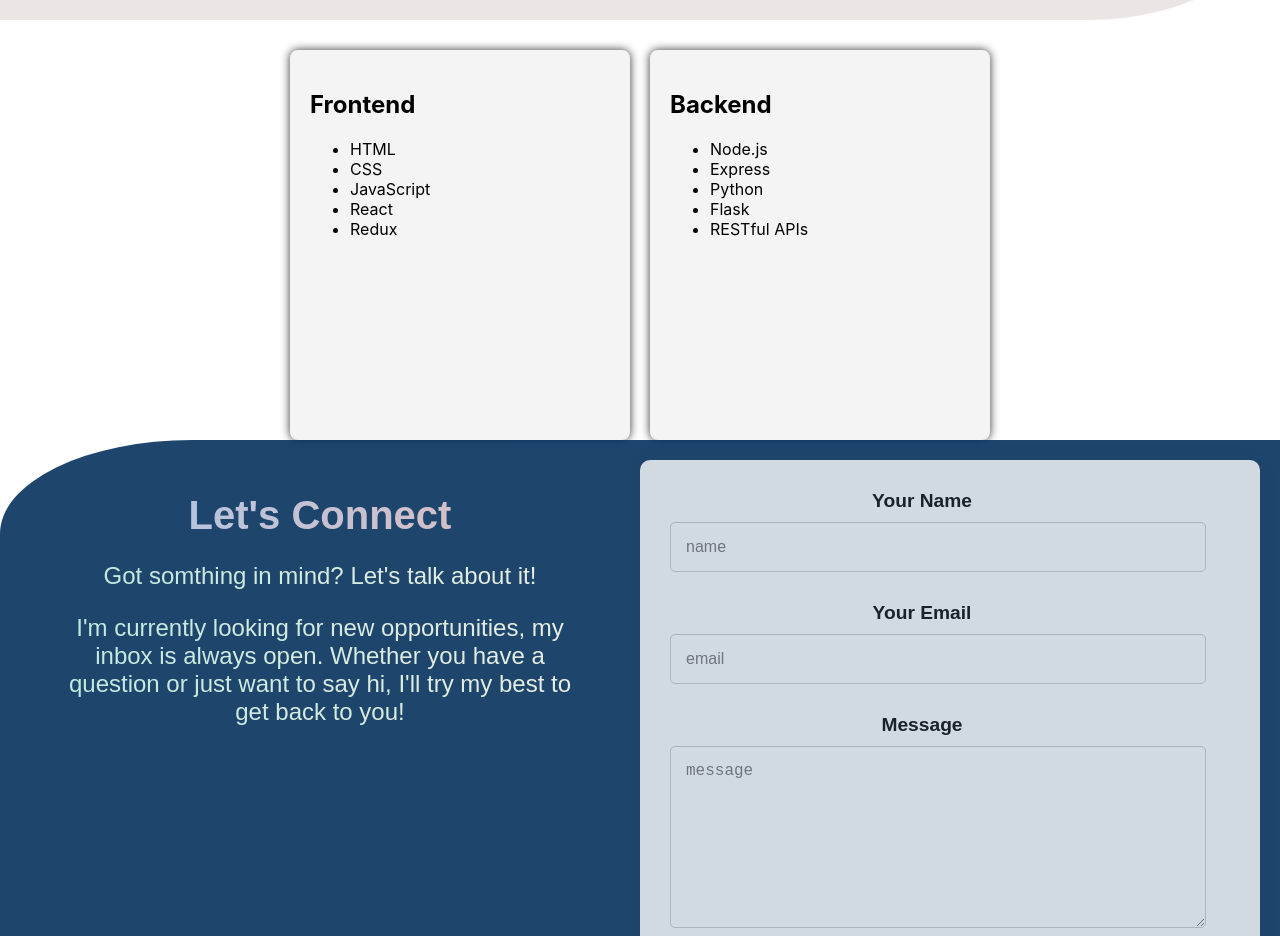
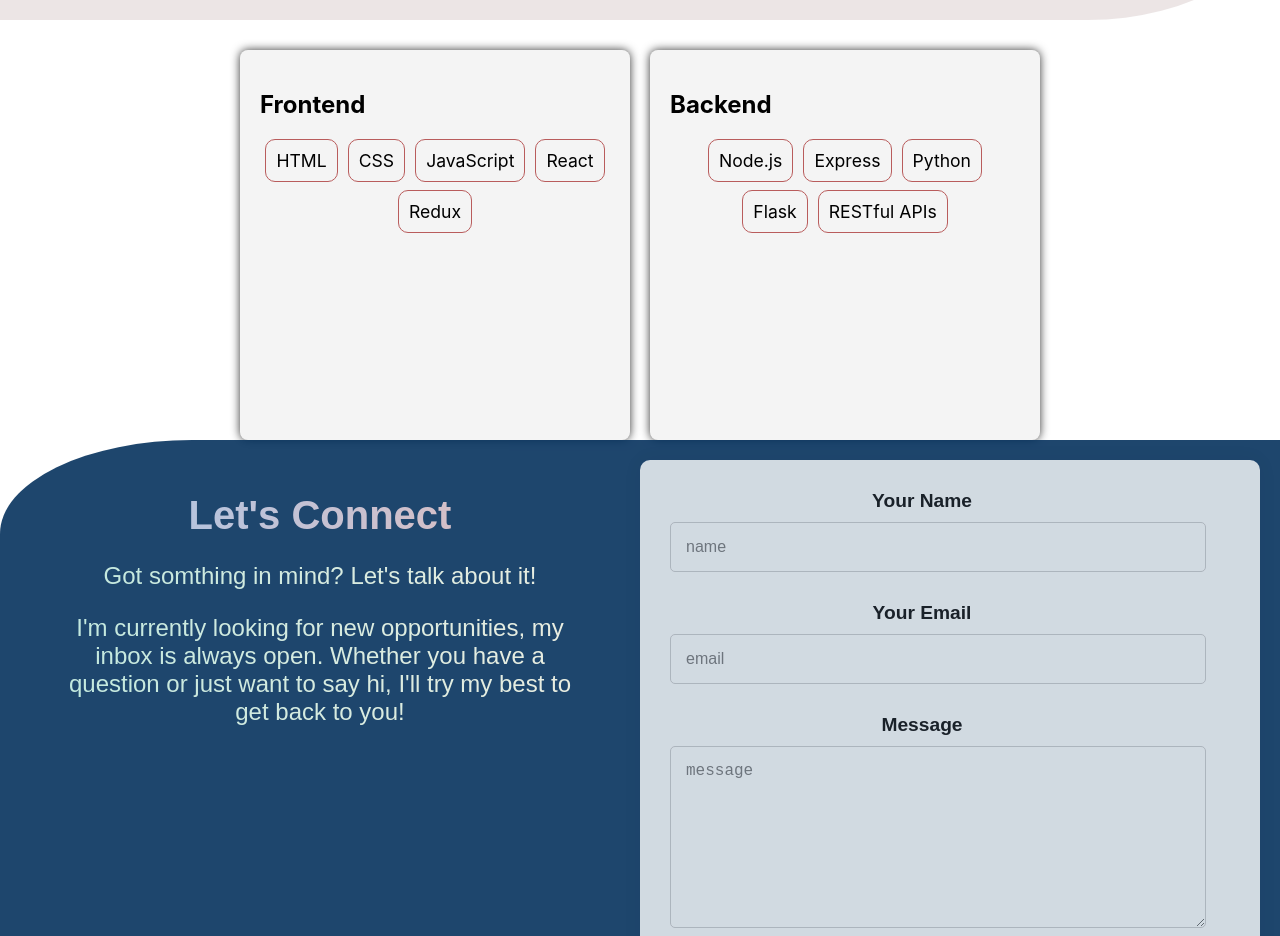
Before and after one commit to abdozayan12/New-Portfolio, a React (Create React App) app: page / in a window 1280 px wide. Shown: the part 780-1716 px from the top of the page. Built offline with nearby package versions, Linux system fonts and the light colour scheme.

Commit message:
Update About.css

```diff
--- a/src/components/About/About.css
+++ b/src/components/About/About.css
@@ -21,3 +21,21 @@
     transform: scale(1.05);
     background-color: bisque;
 }
+
+.list {
+    display: flex;
+    flex-wrap: wrap;
+    justify-content: center;
+    list-style: none;
+    padding: 0;
+}
+
+.list li {
+    border: 1px solid #b95c5c;
+    border-radius: 10px;
+    display: flex;
+    font-size: 1.1em;
+    margin-bottom: 8px;
+    margin-inline: 5px;
+    padding: 10px;
+}
```
